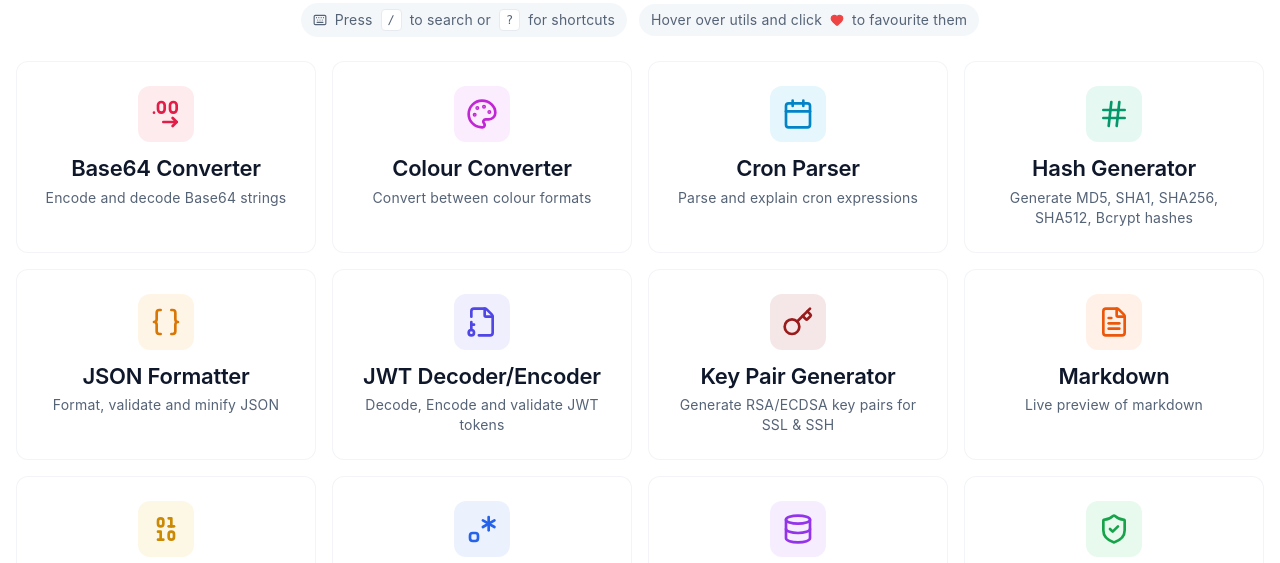
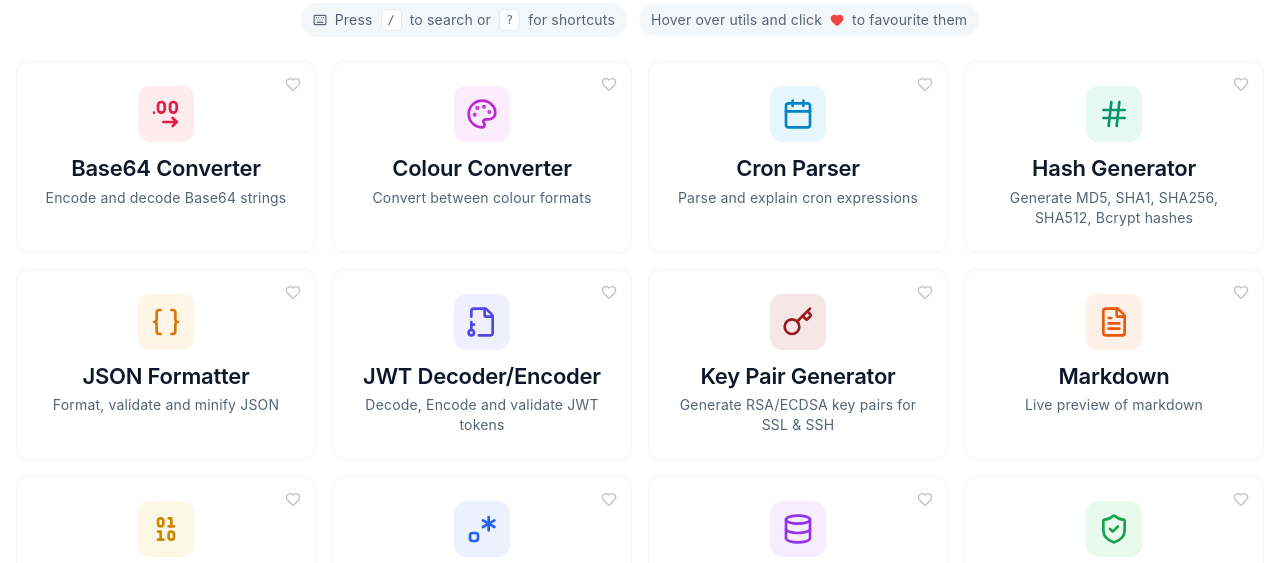
Before and after one commit to gammabowl/try-devutils, a React (Vite) app: page / in a window 1280 px wide. Shown: the part 130-693 px from the top of the page. Built offline with nearby package versions, Linux system fonts and the light colour scheme.

Commit message:
fix:always show fav icon

```diff
--- a/src/components/Layout.tsx
+++ b/src/components/Layout.tsx
@@ -126,7 +126,7 @@ export function Layout() {
                       Why Choose TryDevUtils?
                     </DialogTitle>
                     <DialogDescription className="text-sm text-muted-foreground mt-2">
-                      Clean, fast, and privacy-focused developer tools
+                      Clean, fast, and privacy-focused developer utilities
                     </DialogDescription>
                   </DialogHeader>
 
--- a/src/pages/Index.tsx
+++ b/src/pages/Index.tsx
@@ -45,7 +45,7 @@ function ToolCard({ tool, isFavourite, onToggleFavourite }: ToolCardProps) {
         className={`absolute top-2 right-2 p-1.5 rounded-md transition-all ${
           isFavourite
             ? "text-red-500 bg-red-500/10"
-            : "text-muted-foreground/40 hover:text-red-500 hover:bg-red-500/10 opacity-0 group-hover:opacity-100"
+            : "text-muted-foreground/40 hover:text-red-500 hover:bg-red-500/10"
         }`}
         title={isFavourite ? "Remove from favourites" : "Add to favourites"}
       >
```
Also changed, not shown: 1 other file (tests, documents, lock files or other folders).
